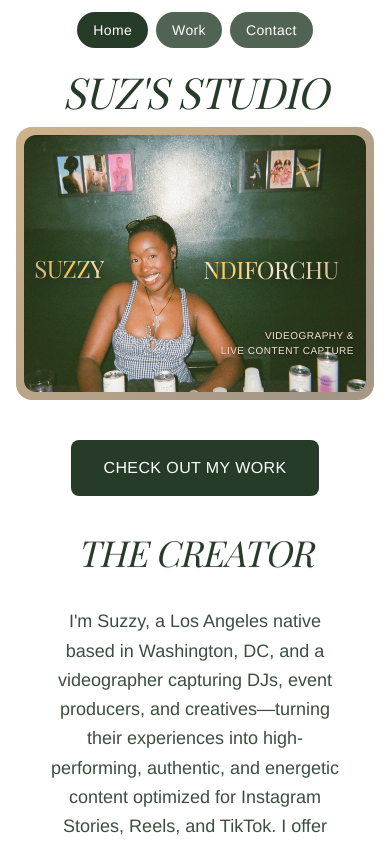
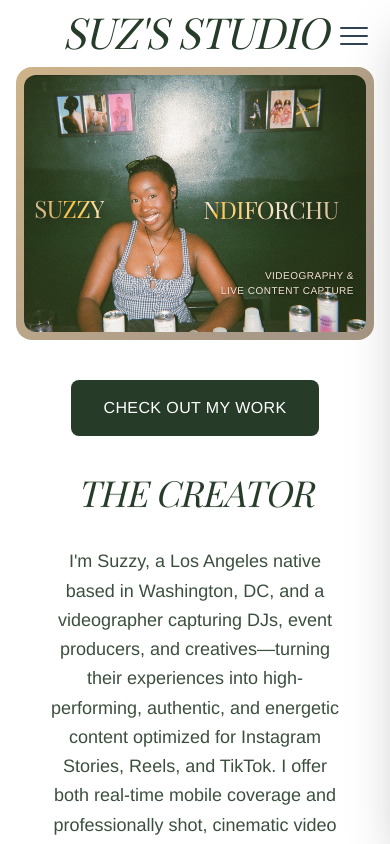
Before and after one commit to buypasses/suzstudio, a Next.js app: page / in a window 390 px wide. Shown: the top 844 px of the page. Built offline with nearby package versions, Linux system fonts and the light colour scheme; a web font is replaced by a local one.

Commit message:
Replace header nav with hamburger menu drawer
https://claude.ai/code/session_01GnW4m4WR2EETTpiHK2xSU4

```diff
--- a/src/components/Header.tsx
+++ b/src/components/Header.tsx
@@ -2,34 +2,88 @@
 
 import Link from 'next/link'
 import { usePathname } from 'next/navigation'
+import { useState, useEffect } from 'react'
 
 export default function Header() {
   const pathname = usePathname()
+  const [open, setOpen] = useState(false)
 
-  const linkClass = (href: string) => {
-    const isActive = pathname === href
-    return `text-sm sm:text-base tracking-wide transition-all duration-300 py-2 px-4 rounded-full ${
-      isActive
-        ? 'bg-[#263C29] text-white font-medium'
-        : 'bg-[#263C29]/80 text-white hover:bg-[#263C29]'
-    }`
-  }
+  // Close menu on route change
+  useEffect(() => {
+    setOpen(false)
+  }, [pathname])
+
+  // Prevent scroll when menu is open
+  useEffect(() => {
+    document.body.style.overflow = open ? 'hidden' : ''
+    return () => { document.body.style.overflow = '' }
+  }, [open])
 
   return (
-    <header className="sticky top-0 z-50 py-3 sm:py-4">
-      <div className="max-w-7xl mx-auto px-4 sm:px-6 lg:px-12">
-        <div className="flex items-center justify-center sm:justify-end gap-2 sm:gap-3 lg:gap-4">
-          <Link href="/" className={linkClass('/')}>
-            Home
-          </Link>
-          <Link href="/work" className={linkClass('/work')}>
-            Work
-          </Link>
-          <Link href="/contact" className={linkClass('/contact')}>
-            Contact
-          </Link>
+    <>
+      {/* Hamburger button */}
+      <header className="fixed top-0 right-0 z-50 p-4 sm:p-5">
+        <button
+          onClick={() => setOpen(true)}
+          aria-label="Open menu"
+          className="flex flex-col justify-center items-center gap-[6px] w-10 h-10"
+        >
+          <span className="block w-7 h-[2px] bg-[#304254] rounded-full" />
+          <span className="block w-7 h-[2px] bg-[#304254] rounded-full" />
+          <span className="block w-7 h-[2px] bg-[#304254] rounded-full" />
+        </button>
+      </header>
+
+      {/* Overlay backdrop */}
+      {open && (
+        <div
+          className="fixed inset-0 z-50 bg-[#304254]/60 backdrop-blur-sm"
+          onClick={() => setOpen(false)}
+        />
+      )}
+
+      {/* Slide-in drawer */}
+      <nav
+        className={`fixed top-0 right-0 h-full w-64 z-50 bg-[#304254] shadow-2xl flex flex-col transition-transform duration-300 ease-in-out ${
+          open ? 'translate-x-0' : 'translate-x-full'
+        }`}
+      >
+        {/* Close button */}
+        <div className="flex justify-end p-5">
+          <button
+            onClick={() => setOpen(false)}
+            aria-label="Close menu"
+            className="text-[#D2B68A] hover:text-white transition-colors"
+          >
+            <svg width="28" height="28" viewBox="0 0 28 28" fill="none" xmlns="http://www.w3.org/2000/svg">
+              <line x1="4" y1="4" x2="24" y2="24" stroke="currentColor" strokeWidth="2" strokeLinecap="round"/>
+              <line x1="24" y1="4" x2="4" y2="24" stroke="currentColor" strokeWidth="2" strokeLinecap="round"/>
+            </svg>
+          </button>
         </div>
-      </div>
-    </header>
+
+        {/* Nav links */}
+        <div className="flex flex-col gap-1 px-8 pt-6">
+          {[
+            { href: '/', label: 'Home' },
+            { href: '/work', label: 'Work' },
+            { href: '/contact', label: 'Contact' },
+          ].map(({ href, label }) => {
+            const isActive = pathname === href
+            return (
+              <Link
+                key={href}
+                href={href}
+                className={`heading-display text-3xl italic py-4 border-b border-white/10 transition-colors duration-200 ${
+                  isActive ? 'text-[#D2B68A]' : 'text-white hover:text-[#D2B68A]'
+                }`}
+              >
+                {label}
+              </Link>
+            )
+          })}
+        </div>
+      </nav>
+    </>
   )
 }
```
